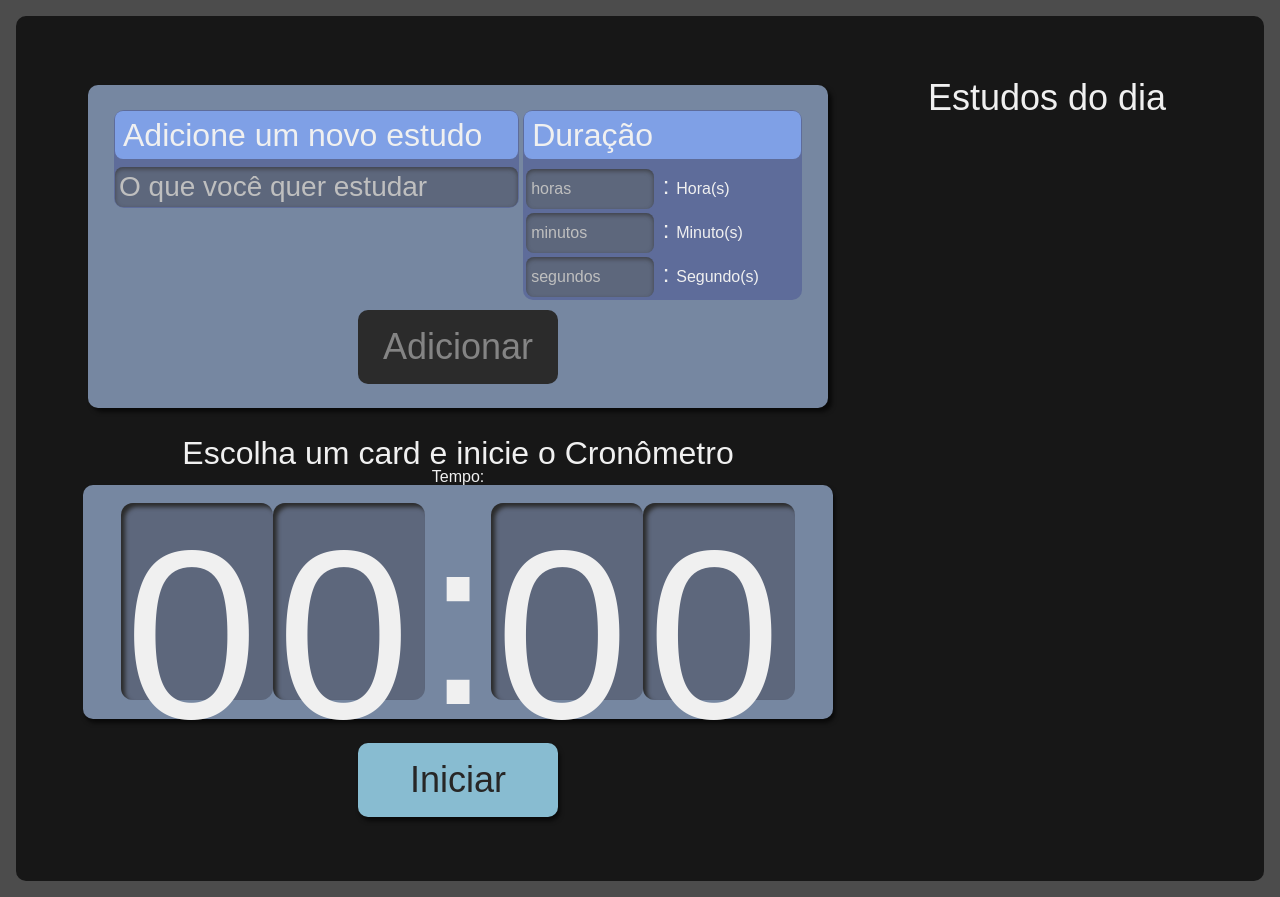
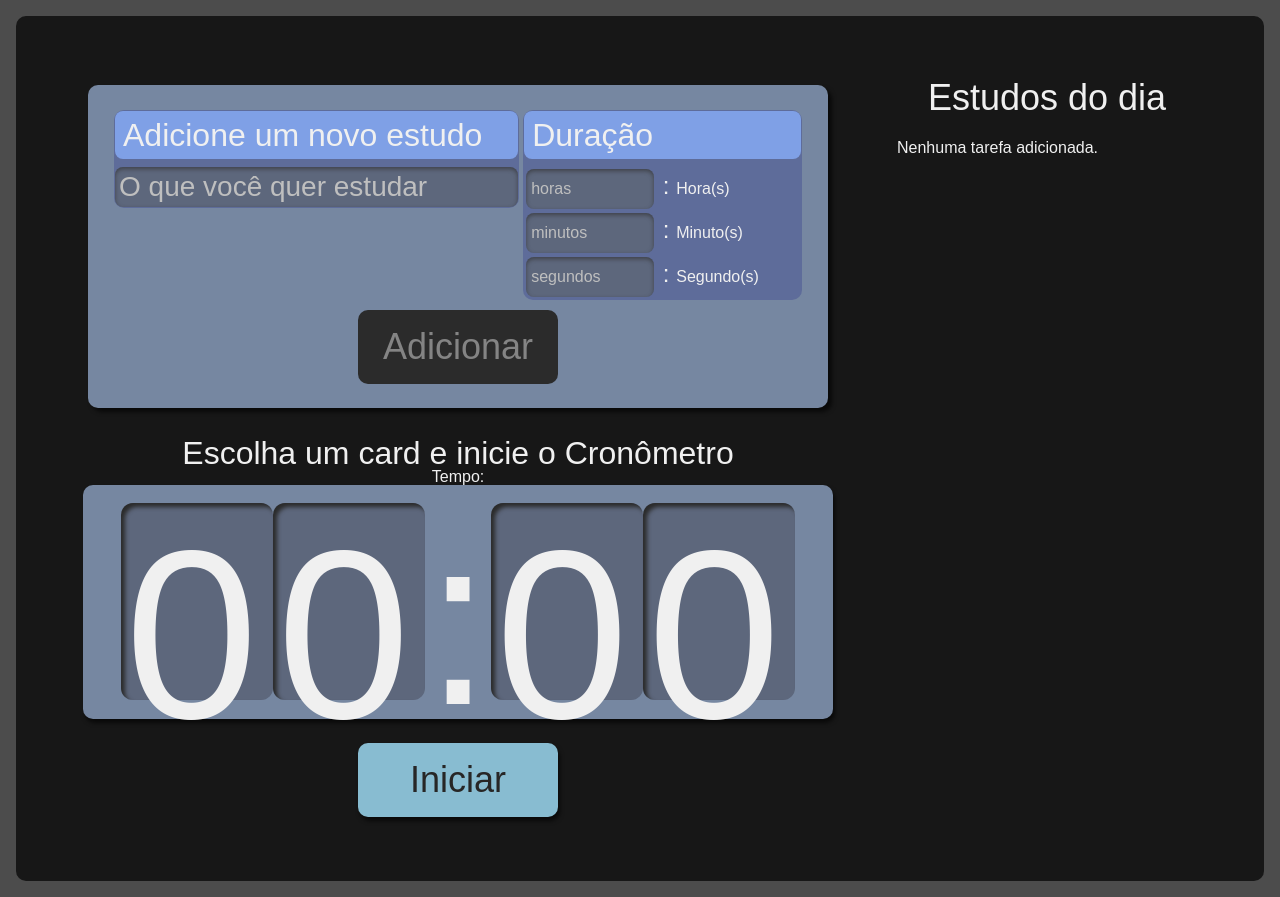
Before and after one commit to vicTavares/alura-studies, a React (Create React App) app: page / in a window 1280 px wide. Built offline with nearby package versions, Linux system fonts and the light colour scheme.

Commit message:
feat: adiciona informação condicional sem tarefas

```diff
--- a/src/components/Lista/index.tsx
+++ b/src/components/Lista/index.tsx
@@ -15,13 +15,20 @@ export function Lista({ tarefas, selecionaTarefa }: Props) {
   return (
     <aside className={style.listaTarefas}>
       <h2>Estudos do dia</h2>
+      {tarefas.length === 0 && (
+        <h3 className={style.informTarefa}>Nenhuma tarefa adicionada.</h3>
+      )}
       <ul>
         {tarefas.map((item) => (
           <Item
             selecionaTarefa={selecionaTarefa}
             key={item.id}
             {...item}
-            disabled={existeAlgumaTarefaDoing && item.status === "todo"}
+            disabled={
+              tarefas.length === 0 ||
+              (existeAlgumaTarefaDoing && item.status === "todo")
+            }
+            // disabled={duracaoDaTarefaEmSegundos === 0 || textoDaTarefa === ""}
           />
         ))}
       </ul>
```
